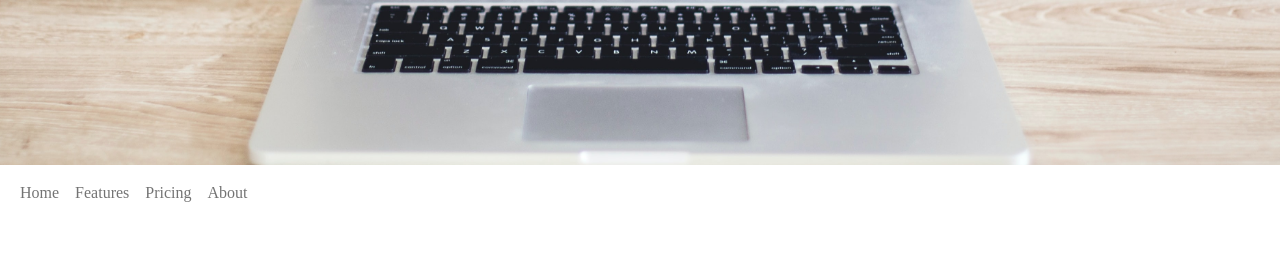
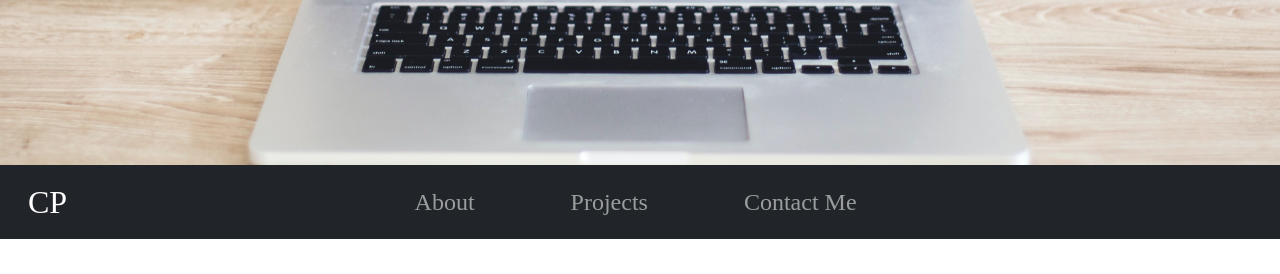
Before and after one commit to cpereiramt/cpereiramt.github.io, a plain HTML site: page index.html in a window 1280 px wide. Shown: the part 526-800 px from the top of the page. Drawn offline with nearby package versions, Linux system fonts and the light colour scheme.

Commit message:
saving navbar

```diff
--- a/index.css
+++ b/index.css
@@ -133,6 +133,9 @@
       }
     }
       @media (min-width: 1044px) {
+        .navbar-brand {
+          font-size: 2rem;
+        }
         #header-card {
           top: 23vw;
         }
@@ -160,8 +163,18 @@
           width: 40px;
           margin-right: 25px;
         }
+        #navbarText {
+          font-size: 1.5rem;
+        }
+        .nav-item {
+          margin-right:80px;
+        }
       }
         @media (min-width: 2560px) {
+          .navbar-brand {
+            font-size: 3rem;
+          }
+
           #header-card {
             top: 24vw;
           }
@@ -188,6 +201,13 @@
           .header-icon {
             width: 70px;
             margin-right: 25px;
+          }
+
+          #navbarText {
+            font-size: 2.8rem;
+          }
+          .nav-item {
+            margin-right:100px;
           }
 }
 
--- a/index.html
+++ b/index.html
@@ -24,7 +24,6 @@
     <title>Clayton Pereira</title>
   </head>
   <body>
-
     <section id="header-section">
       <header>
         <!-- Background image -->
@@ -72,40 +71,25 @@
       </div>
 
         <!-- Navbar -->
-        <nav class="navbar navbar-expand-lg navbar-light bg-white">
+        <nav class="navbar navbar-expand-lg navbar-dark bg-dark ">
+          <!-- Navbar content -->
           <div class="container-fluid">
-            <button
-              class="navbar-toggler"
-              type="button"
-              data-mdb-toggle="collapse"
-              data-mdb-target="#navbarExample01"
-              aria-controls="navbarExample01"
-              aria-expanded="false"
-              aria-label="Toggle navigation"
-            >
-              <i class="fas fa-bars"></i>
+            <a class="navbar-brand" href="#"> &nbsp;&nbsp;CP</a>
+            <button class="navbar-toggler" type="button" data-bs-toggle="collapse" data-bs-target="#navbarText" aria-controls="navbarText" aria-expanded="false" aria-label="Toggle navigation">
+              <span class="navbar-toggler-icon"></span>
             </button>
-            <div class="collapse navbar-collapse" id="navbarExample01">
-              <ul class="navbar-nav me-auto mb-2 mb-lg-0">
-                <li class="nav-item active">
-                  <a class="nav-link" aria-current="page" href="#">Home</a>
-                </li>
-                <li class="nav-item">
-                  <a class="nav-link" href="#">Features</a>
-                </li>
-                <li class="nav-item">
-                  <a class="nav-link" href="#">Pricing</a>
-                </li>
-                <li class="nav-item">
-                  <a class="nav-link" href="#">About</a>
-                </li>
+            <div class="collapse navbar-collapse justify-content-md-center" id="navbarText">
+              <ul class="navbar-nav">
+                <li class="nav-item"><a class="nav-link" href="#about-mobile-section">About</a></li>
+                <li class="nav-item"><a class="nav-link"  href="#projects-mobile-screen-section">Projects</a></li>
+                <li class="nav-item"><a class="nav-link" href="#contact-section">Contact Me</a></li>
               </ul>
+
             </div>
           </div>
         </nav>
         <!-- Navbar -->
     </header>
-
-
+    </section>
   </body>
 </html>
```
